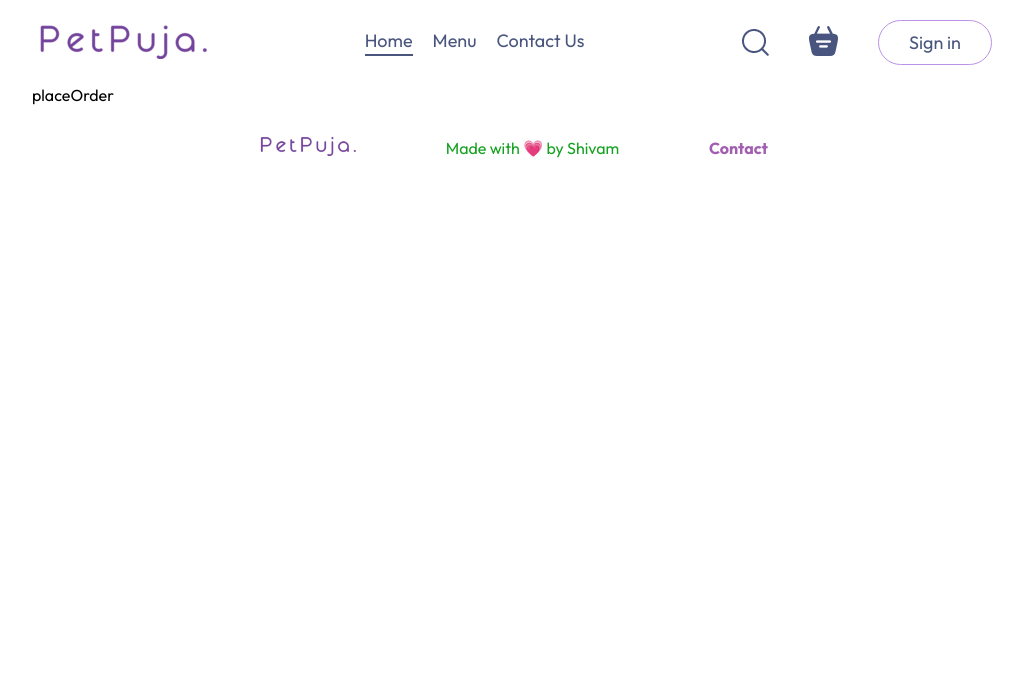
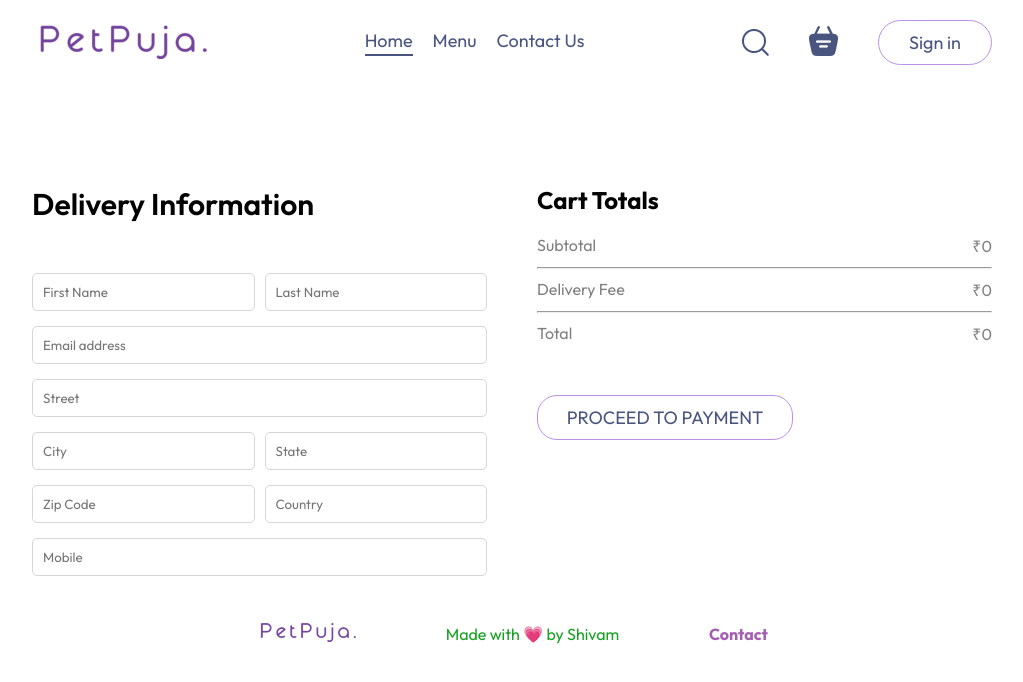
Before and after one commit to shivamprakash2909/PetPuja, a React (Vite) app: page /order in a window 1280 px wide. Shown: the top 682 px of the page, without its empty margins (128-1151 px from the left). Built offline with nearby package versions, Linux system fonts and the light colour scheme.

Commit message:
Added place order page

```diff
--- a/src/context/StoreContext.jsx
+++ b/src/context/StoreContext.jsx
@@ -31,6 +31,20 @@
     }
     return totalAmount;
   };
+
+  const deliveryFees = () => {
+    let deliveryFee = 0;
+    const isCartEmpty = !Object.values(cartItems).some((quantity) => quantity > 0);
+    if (isCartEmpty) {
+      deliveryFee = 0;
+    } else if (totalCartValue() > 200) {
+      deliveryFee = 0;
+    } else {
+      deliveryFee = 50;
+    }
+    return deliveryFee;
+  };
+
   const contextValue = {
     food_list,
     cartItems,
@@ -38,6 +52,7 @@
     addToCart,
     removeFromCart,
     totalCartValue,
+    deliveryFees,
   };
   return <StoreContext.Provider value={contextValue}>{props.children}</StoreContext.Provider>;
 };
--- a/src/pages/Cart/Cart.jsx
+++ b/src/pages/Cart/Cart.jsx
@@ -5,18 +5,8 @@
 import { assets } from "../../assets/assets";
 import { useNavigate } from "react-router-dom";
 const Cart = () => {
-  const { food_list, cartItems, removeFromCart, addToCart, totalCartValue } = useContext(StoreContext);
+  const { food_list, cartItems, removeFromCart, addToCart, totalCartValue, deliveryFees } = useContext(StoreContext);
   const navigate = useNavigate();
-  let deliveryFee = 0;
-  const isCartEmpty = !Object.values(cartItems).some((quantity) => quantity > 0);
-
-  if (isCartEmpty) {
-    deliveryFee = 0;
-  } else if (totalCartValue() > 200) {
-    deliveryFee = 0;
-  } else {
-    deliveryFee = 50;
-  }
 
   return (
     <div className="cart">
@@ -67,12 +57,12 @@
             <hr />
             <div className="cart-total-details">
               <p>Delivery Fee</p>
-              <p>₹{deliveryFee}</p>
+              <p>₹{deliveryFees()}</p>
             </div>
             <hr />
             <div className="cart-total-details">
               <p>Total</p>
-              <p>₹{totalCartValue() + deliveryFee}</p>
+              <p>₹{totalCartValue() + deliveryFees()}</p>
             </div>
           </div>
           <button onClick={() => navigate("/order")}>PROCEED TO CHECKOUT</button>
--- a/src/pages/PlaceOrder/PlaceOrder.css
+++ b/src/pages/PlaceOrder/PlaceOrder.css
@@ -0,0 +1,35 @@
+.place-order {
+  display: flex;
+  align-items: start;
+  justify-content: space-between;
+  gap: 50px;
+  margin-top: 100px;
+}
+.place-order-left {
+  width: 100%;
+  max-width: max(30%, 500px);
+}
+.place-order-left .title {
+  font-size: 30px;
+  font-weight: 600;
+  margin-bottom: 50px;
+}
+.place-order-left input {
+  margin-bottom: 15px;
+  width: 100%;
+  padding: 10px;
+  border: 1px solid rgb(214, 214, 214);
+  border-radius: 5px;
+  outline-color: rgb(187, 146, 231);
+}
+.place-order-left .multi-fields {
+  display: flex;
+  gap: 10px;
+}
+.place-order-right {
+  width: 100%;
+  max-width: max(40%, 500px);
+}
+.place-order-right .cart-total button {
+  margin-top: 30px;
+}
--- a/src/pages/PlaceOrder/PlaceOrder.jsx
+++ b/src/pages/PlaceOrder/PlaceOrder.jsx
@@ -1,7 +1,52 @@
-import React from "react";
+import React, { useContext } from "react";
 import "./PlaceOrder.css";
+import { StoreContext } from "../../context/StoreContext";
 const PlaceOrder = () => {
-  return <div>placeOrder</div>;
+  const { totalCartValue, deliveryFees } = useContext(StoreContext);
+  return (
+    <form action="" className="place-order">
+      <div className="place-order-left">
+        <p className="title">Delivery Information</p>
+        <div className="multi-fields">
+          <input type="text" placeholder="First Name" />
+          <input type="text" placeholder="Last Name" />
+        </div>
+        <input type="email" placeholder="Email address" />
+        <input type="text" placeholder="Street" />
+        <div className="multi-fields">
+          <input type="text" placeholder="City" />
+          <input type="text" placeholder="State" />
+        </div>
+        <div className="multi-fields">
+          <input type="text" placeholder="Zip Code" />
+          <input type="text" placeholder="Country" />
+        </div>
+        <input type="text" placeholder="Mobile" />
+      </div>
+      <div className="place-order-right">
+        <div className="cart-total">
+          <h2>Cart Totals</h2>
+          <div>
+            <div className="cart-total-details">
+              <p>Subtotal</p>
+              <p>₹{totalCartValue()}</p>
+            </div>
+            <hr />
+            <div className="cart-total-details">
+              <p>Delivery Fee</p>
+              <p>₹{deliveryFees()}</p>
+            </div>
+            <hr />
+            <div className="cart-total-details">
+              <p>Total</p>
+              <p>₹{totalCartValue() + deliveryFees()}</p>
+            </div>
+          </div>
+          <button onClick={() => navigate("/order")}>PROCEED TO PAYMENT</button>
+        </div>
+      </div>
+    </form>
+  );
 };
 
 export default PlaceOrder;
```
